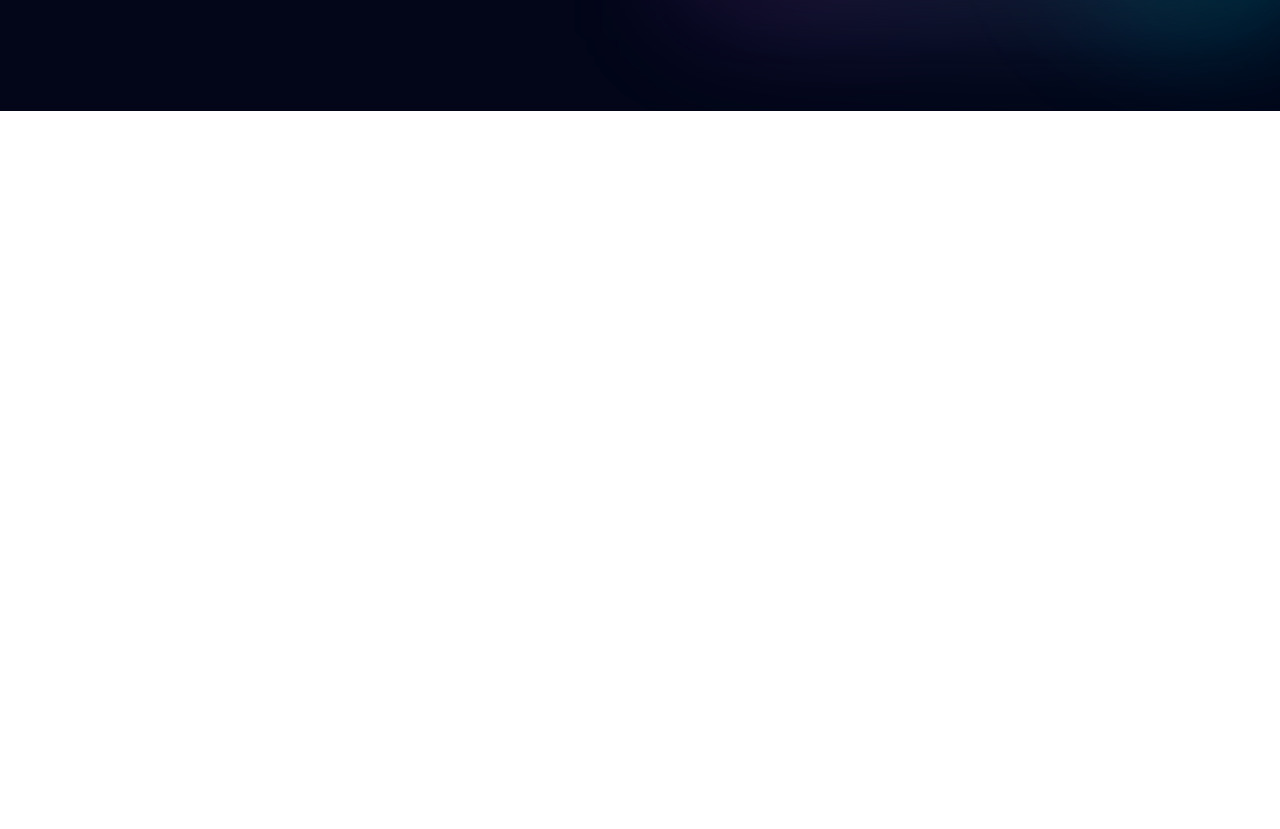
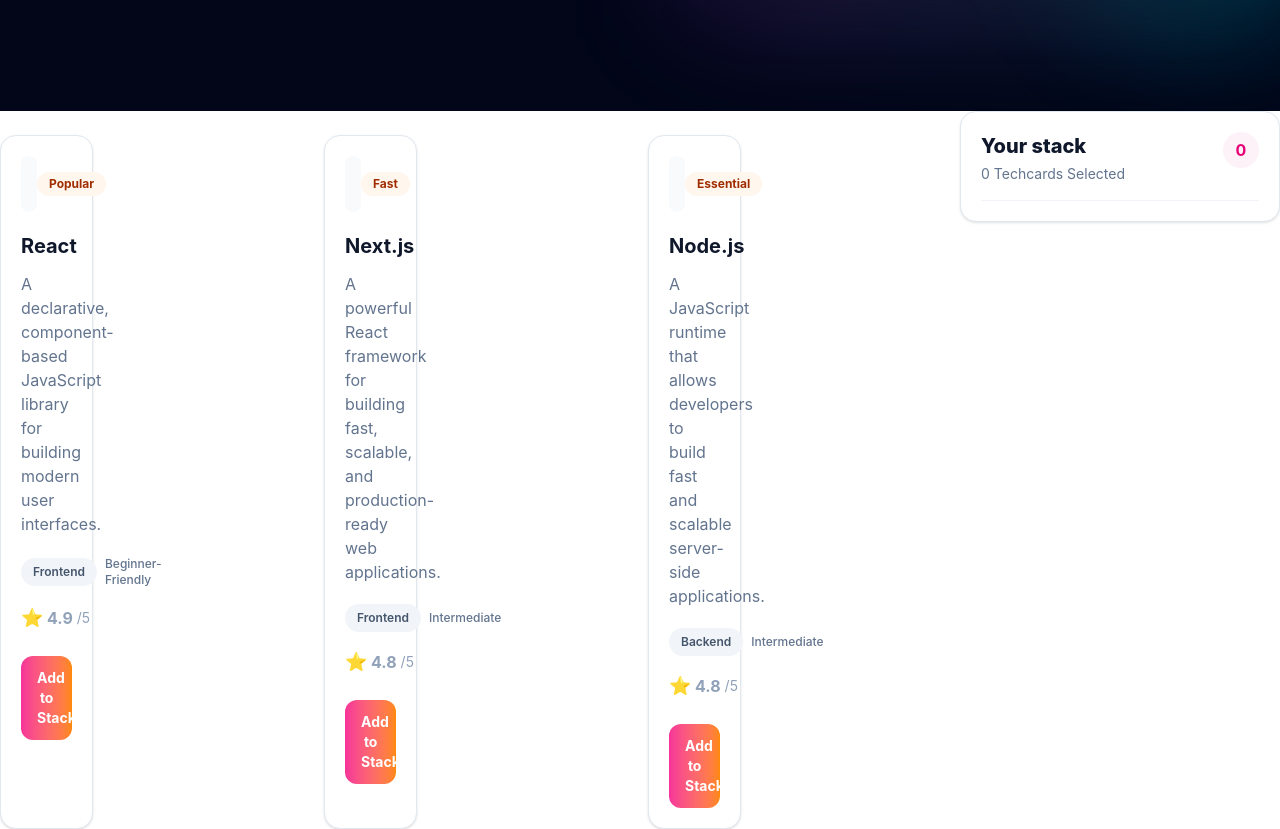
Before and after one commit to NayeemurRahman0017/DEV-STACK, a React (Vite) app: page / in a window 1280 px wide. Shown: the part 705-1534 px from the top of the page. Before the commit the page ends 816 px from the top, so only its background shows below. Built offline with nearby package versions, Linux system fonts and the light colour scheme; grey boxes are pictures that could not be loaded.

Commit message:
Add SideBar

```diff
--- a/src/App.tsx
+++ b/src/App.tsx
@@ -1,25 +1,25 @@
 import { Suspense } from "react"
 import Nav from "./components/Nav"
 import Hero from "./components/Hero"
-import TechList from "./components/MainLayout.tsx/TechList";
-import type { ITechList } from "./types/techListType";
-const techListFetch = async(): Promise<ITechList[]> => {
-  const res =await fetch('/data.json')
-  const data= await res.json();
-  return data;
-};
+import TechList from "./components/MainLayout.tsx/TechList"
+import type { ITechList } from "./types/techListType"
+
+const techListFetch = async (): Promise<ITechList[]> => {
+  const res = await fetch("/data.json")
+  const data = await res.json()
+  return data
+}
 
 function App() {
-  console.log(techListFetch())
-
+  const techListPromise = techListFetch()
 
   return (
     <>
-    <Nav />
-    <Hero />
-    <Suspense>
-      <TechList techListPromise={techListFetch} />
-    </Suspense>
+      <Nav />
+      <Hero />
+      <Suspense fallback={<div>Loading...</div>}>
+        <TechList techListPromise={() => techListPromise} />
+      </Suspense>
     </>
   )
 }
--- /dev/null
+++ b/src/components/MainLayout.tsx/SideBar.tsx
@@ -0,0 +1,63 @@
+import React from 'react';
+import type { ITechList } from '../../types/techListType';
+interface SideBarProps {
+    stack: ITechList[];
+    onRemove: (id: string) => void;
+    onRemoveall: () => void;
+}
+
+const SideBar = ({ stack, onRemove, onRemoveall }: SideBarProps) => {
+    const total = stack.length;
+
+    return (
+
+            <aside
+                id="SideBar"
+                className="sticky top-24 rounded-2xl border border-slate-200 bg-white p-5 shadow-sm"
+            >
+                <div className="flex items-start justify-between gap-3 border-b border-slate-100 pb-4">
+                    <div>
+                        <h2 className="text-xl font-extrabold text-slate-900">
+                            Your stack
+                        </h2>
+                        <p className="mt-1 text-sm text-slate-500">
+                            {total}{" "}
+                            {total === 1 ? 'TechCard' : 'Techcards'} Selected
+                        </p>
+                    </div>
+                    <div className="flex h-9 w-9 items-center justify-center rounded-full bg-pink-50 font-bold text-pink-600">
+                        {total}
+                    </div>
+                </div>
+                {total > 0 && (
+                    <>
+                        <div className="mt-5 space-y-3">
+                            {stack.map((tech) => (
+                                <div key={tech.id} className="flex items-center justify-between rounded-xl border border-slate-200 bg-slate-50 px-3 py-2">
+                                    <span className="text-sm font-medium text-slate-700">{tech.name}</span>
+                                    <button
+                                        type="button"
+                                        onClick={() => onRemove(tech.id)}
+                                        className="text-xs font-semibold text-pink-600 hover:text-pink-700"
+                                    >
+                                        Remove
+                                    </button>
+                                </div>
+                            ))}
+                        </div>
+                        <button
+                            type="button"
+                            onClick={onRemoveall}
+                            className="mt-5 w-full rounded-xl border border-pink-200 px-4 py-2 text-sm font-semibold text-pink-600 hover:bg-pink-50"
+                        >
+                            Remove All
+                        </button>
+                    </>
+                )}
+            </aside>
+
+
+    );
+};
+
+export default SideBar;
--- a/src/components/MainLayout.tsx/TechCard.tsx
+++ b/src/components/MainLayout.tsx/TechCard.tsx
@@ -1,15 +1,16 @@
-import React from 'react';
+
 import type { ITechList } from '../../types/techListType';
 interface TechCardProps {
-    TechList: ITechList[];
+    techList: ITechList[];
     isAdded: boolean;
     onAdd: (tech: ITechList) => void;
 }
-const TechCard = ({ TechList, isAdded, onAdd }: TechCardProps) => {
+const TechCard = ({ techList, isAdded, onAdd }: TechCardProps) => {
 
     return (
         <>
-            {TechList.map((tech) => (
+        <div className='grid grid-cols-3 gap-4 mt-6'>
+            {techList.map((tech: ITechList) => (
                 <article key={tech.name} className="groupflex h-full flex-col rounded-2xl border border-slate-200 bg-white p-5
                     shadow-sm transition duration-300 hover:-translate-y-1
                     hover:border-pink-200 hover:shadow-xl">
@@ -40,13 +41,14 @@
                         className={`mt-6 w-full rounded-xl px-4 py-3 text-sm font-bold transition ${
                             isAdded
                                 ? 'cursor-not-allowed bg-green-100 text-green-700'
-                                : 'bg-gradient-to-r from-pink-500 to-orange-400 text-white hover:-translate-y-0.        5 hover:shadow-lg'
+                                : 'bg-linear-to-r from-pink-500 to-orange-400 text-white hover:-translate-y-0.        5 hover:shadow-lg'
                         }`}
                     >
                         {isAdded ? "✓ Added to Stack" : "Add to Stack"}
                     </button>
                 </article>
             ))}
+        </div>
         </>
     );
 };
--- a/src/components/MainLayout.tsx/TechList.tsx
+++ b/src/components/MainLayout.tsx/TechList.tsx
@@ -1,13 +1,51 @@
-import React, { use } from 'react';
+import { use, useState } from 'react';
 import type { ITechList } from '../../types/techListType';
 import TechCard from './TechCard';
+import SideBar from './SideBar';
 
 const TechList = ({ techListPromise }: { techListPromise: () => Promise<ITechList[]> }) => {
-    console.log(techListPromise());
+
     const TechList = use(techListPromise());
+    const [stack, setStack] = useState<ITechList[]>([]);
+    const handleAddToStack=(tech:ITechList)=>{
+        setStack((prev) => {
+            if(prev.some((item)=> item.id===tech.id)){
+                return prev;
+            } return[...prev,tech];
+        });
+    };
+    const handleremove=(id: string)=>{
+        setStack((prev: ITechList[]) => prev.filter((item: ITechList) => item.id !== id));
+    };
+    const handleRemoveall=() =>{
+        setStack([]);
+    };
     return (
-        <div>
-            <TechCard TechList={TechList} isAdded={false} onAdd={() => {}} />
+        <div className="grid grid-cols-3gap-6 lg:grid-cols-4">
+            <div className="lg:col-span-3">
+                <div className="grid grid-cols-3 gap-3 md;grid-cols-1">
+                    {TechList.map((tech) =>
+                    (
+                        <TechCard
+                            key={tech.id}
+                            techList={[tech]}
+                            isAdded={stack.some(
+                                (item) => item.id === tech.id
+                            )}
+                            onAdd={handleAddToStack}
+                        />
+                    ))}
+                </div>
+            </div><div>
+                <SideBar
+                stack={stack}
+                onRemove={handleremove}
+                onRemoveall={handleRemoveall}/>
+            </div>
+
+
+
+
         </div>
     );
 };
--- a/src/types/techListType.ts
+++ b/src/types/techListType.ts
@@ -1,3 +1,5 @@
+import type { JSX } from "react/jsx-runtime";
+
 export interface ITechList {
   id: string;
   name: string;
```
